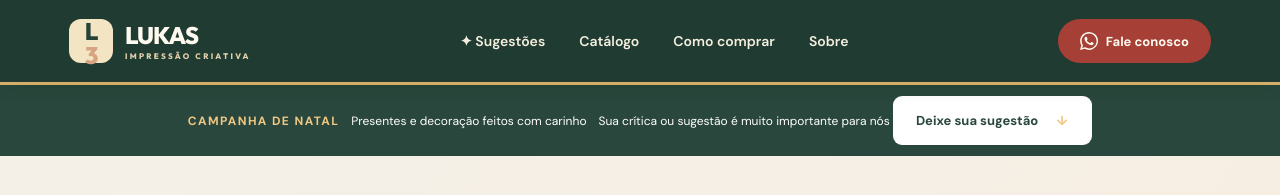
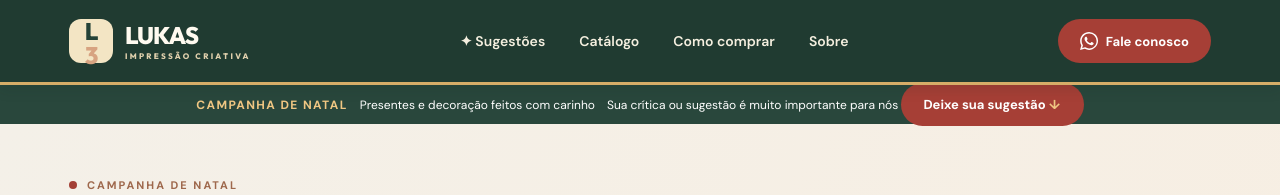
Before and after one commit to Lks1979/loja-lukas-3d, an Angular app: page / in a window 1280 px wide. Shown: the top 195 px of the page. Built offline with nearby package versions, Linux system fonts and the light colour scheme.

Commit message:
feat: Botão estilizado

```diff
--- a/src/app/app.component.css
+++ b/src/app/app.component.css
@@ -135,4 +135,4 @@
 .header .logo-mark{background:#f3e5c4;color:#244237}
 .header .nav nav{color:#f4efdf}
 .header .nav nav a:hover{color:#f1cb7d}
-.header .nav-cta{background:#a63f36;color:#fffaf0}
+.nav-cta{background:#a63f36}
--- a/src/app/app.component.html
+++ b/src/app/app.component.html
@@ -21,7 +21,7 @@
   <span class="christmas-campaign-label">Campanha de Natal</span>
   <span>Presentes e decoração feitos com carinho</span>
   <span>Sua crítica ou sugestão é muito importante para nós
-    <a class="btn btn-light" href="#sugestoes">Deixe sua sugestão <span aria-hidden="true">↓</span></a>
+    <a class="nav-cta" href="#sugestoes">Deixe sua sugestão <span aria-hidden="true">↓</span></a>
   </span>
 </div>
 
```
